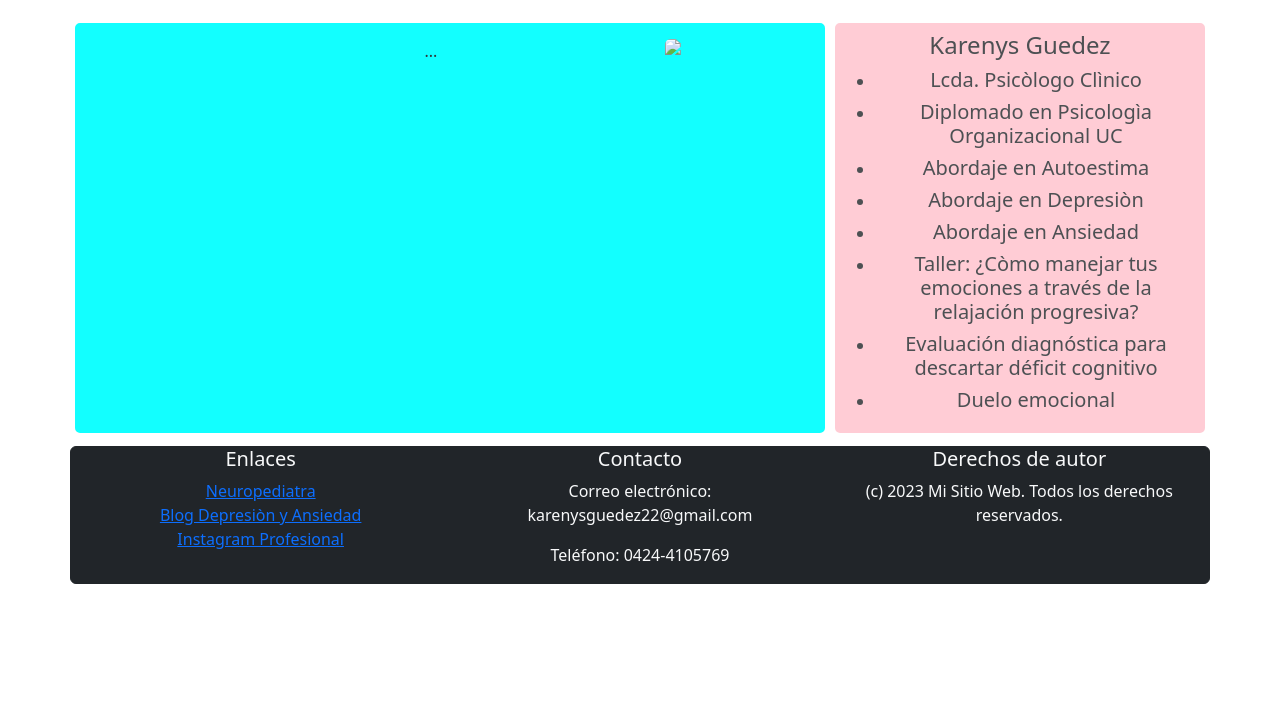
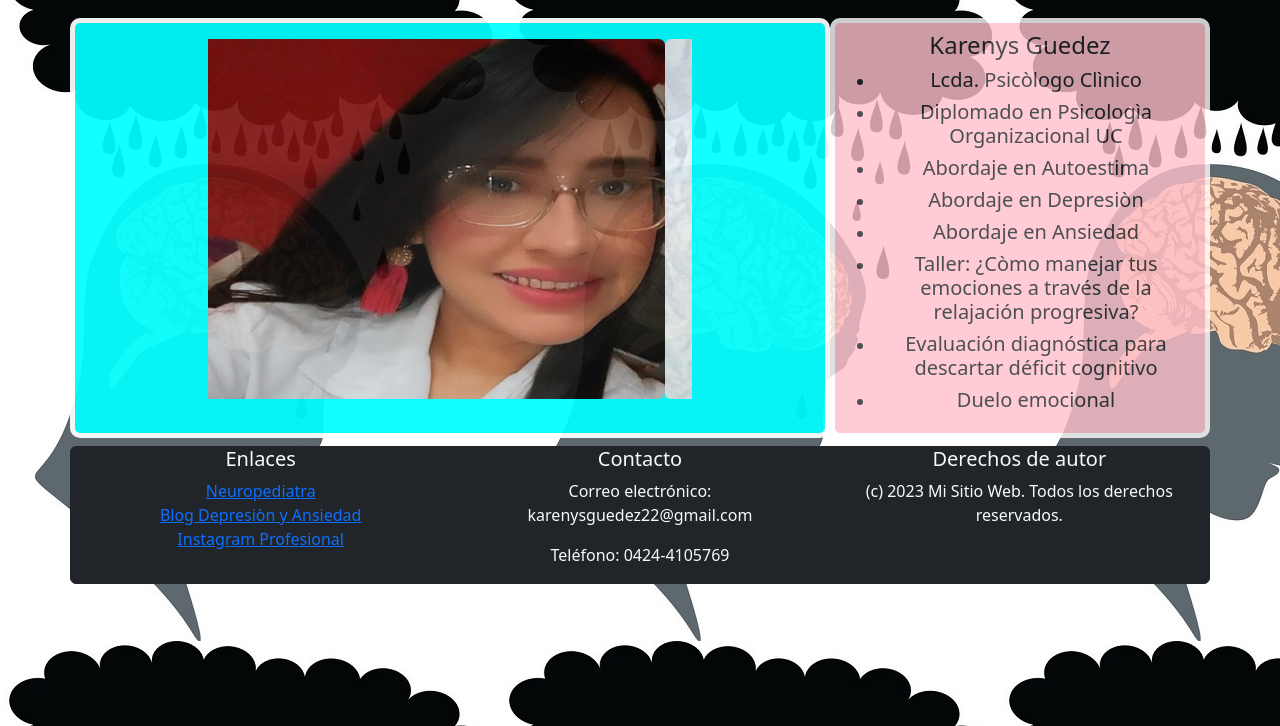
Before and after one commit to Luis930/Karenys, a plain HTML site: page index.html in a window 1280 px wide. Shown: the part 74-800 px from the top of the page. Drawn offline with nearby package versions, Linux system fonts and the light colour scheme.

Commit message:
Add files via upload

```diff
--- a/index.css
+++ b/index.css
@@ -1,5 +1,5 @@
 body{
-    background-image: url('imagenes/depre.jpg');
+    background-image: url('depre.jpg');
 }
 
 .cabezera{
@@ -40,6 +40,6 @@ body{
 
 @media (width < 576px) {
     ul li h5{
-        margin-top: 17px;
+        margin-top: 15px;
     }
 }
--- a/index.html
+++ b/index.html
@@ -24,13 +24,13 @@
             <div id="carouselExampleSlidesOnly" class="carousel slide" data-bs-ride="carousel">
                 <div class="carousel-inner">
                   <div class="carousel-item active">
-                    <img src="imagenes/onef.jpg" class="d-block w-100 rounded " alt="..." height="360" width="500">
+                    <img src="onef.jpg" class="d-block w-100 rounded " alt="..." height="360" width="500">
                   </div>
                   <div class="carousel-item">
-                    <img src="imagenes/twof.jpg" class="d-block w-100 rounded" alt="..." height="360" width="500">
+                    <img src="twof.jpg" class="d-block w-100 rounded" alt="..." height="360" width="500">
                   </div>
                   <div class="carousel-item">
-                    <img src="imagenes/threef.jpg" class="d-block w-100 rounded" alt="..." height="360" width="500">
+                    <img src="threef.jpg" class="d-block w-100 rounded" alt="..." height="360" width="500">
                   </div>
                 </div>
               </div>
```
